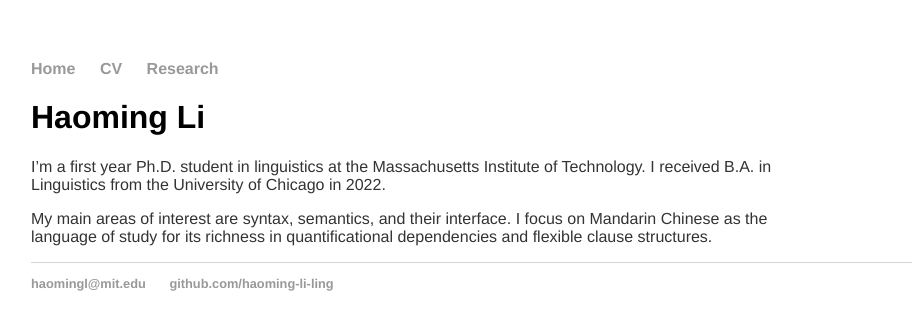
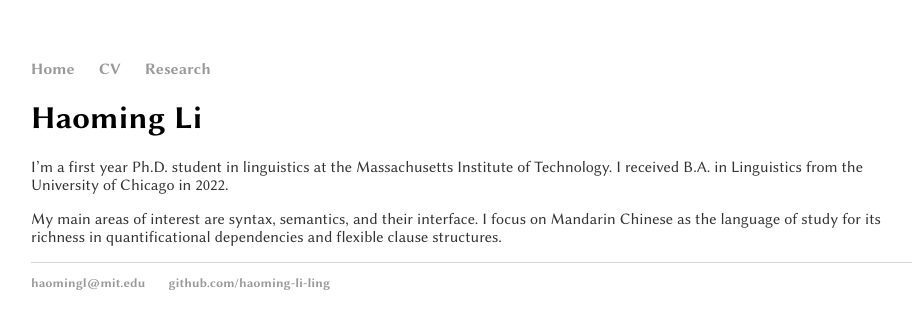
Before and after one commit to haoming-li-ling/haoming-li-ling.github.io, a Jekyll site: the page built from index.md, in a window 1280 px wide. Shown: the top 330 px of the page, without its empty margins (161-1073 px from the left). Built offline with Jekyll 4.4.1, drawn with Linux system fonts in a browser that asks for light colours.

Commit message:
changed font

```diff
--- a/_layouts/default.html
+++ b/_layouts/default.html
@@ -1,4 +1,5 @@
 <!DOCTYPE html>
+<meta name="viewport" content="width=device-width, initial-scale=1" />
 <html>
 
 <head>
--- a/css/main.css
+++ b/css/main.css
@@ -1,8 +1,26 @@
+@font-face {
+  font-family: "Libertinus Sans";
+  src: url(/fonts/LibertinusSans-Regular.woff2) format("woff2");
+  font-style: normal;
+}
+@font-face {
+  font-family: "Libertinus Sans";
+  src: url(/fonts/LibertinusSans-Italic.woff2) format("woff2");
+  font-style: italic;
+}
+@font-face {
+  font-family: "Libertinus Sans";
+  src: url(/fonts/LibertinusSans-Bold.woff2) format("woff2");
+  font-style: normal;
+  font-weight: bold;
+}
 .container {
-  width: 800px;
+  /* width: 800px; */
+  margin-left: auto;
+  margin-right: auto;
 }
 * {
-  font-family: 'Helvetica';
+  font-family: 'Libertinus Sans';
 }
 body {
   margin: 60px auto;
```
Also changed, not shown: fonts/LibertinusKeyboard-Regular.woff2 (added), fonts/LibertinusMath-Regular.woff2 (added), fonts/LibertinusMono-Regular.woff2 (added), fonts/LibertinusSans-Bold.woff2 (added), fonts/LibertinusSans-Italic.woff2 (added), fonts/LibertinusSans-Regular.woff2 (added), fonts/LibertinusSerif-Bold.woff2 (added), fonts/LibertinusSerif-BoldItalic.woff2 (added), fonts/LibertinusSerif-Italic.woff2 (added), fonts/LibertinusSerif-Regular.woff2 (added), fonts/LibertinusSerif-Semibold.woff2 (added), fonts/LibertinusSerif-SemiboldItalic.woff2 (added), fonts/LibertinusSerifDisplay-Regular.woff2 (added), fonts/LibertinusSerifInitials-Regular.woff2 (added).
